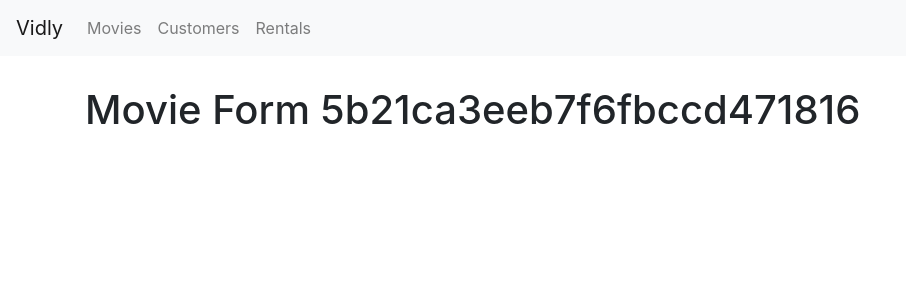
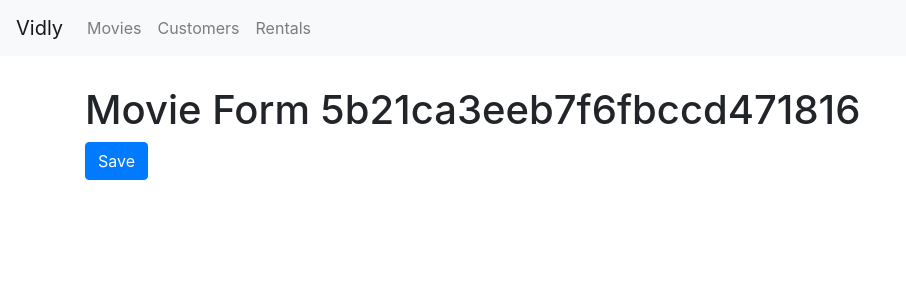
Before and after one commit to chiafengtsai/react-movies-app, a React (Create React App) app: page /movies/5b21ca3eeb7f6fbccd471816 in a window 1280 px wide. Shown: the top 300 px of the page, without its empty margins (0-906 px from the left). Built offline with nearby package versions, Linux system fonts and the light colour scheme.

Commit message:
feat: add programmatic navigation.

```diff
--- a/src/components/movieForm.jsx
+++ b/src/components/movieForm.jsx
@@ -1,7 +1,24 @@
-import React from "react";
+import React, { Component } from "react";
 
-const MovieForm = ({ match }) => {
-  return <h1>Movie Form {match.params.id}</h1>;
-};
+class MovieForm extends Component {
+  handleClick = () => {
+    this.props.history.push("/movies");
+  };
+  render() {
+    const { match } = this.props;
+    return (
+      <React.Fragment>
+        <h1>Movie Form {match.params.id}</h1>
+        <button
+          type="button"
+          className="btn btn-primary"
+          onClick={this.handleClick}
+        >
+          Save
+        </button>
+      </React.Fragment>
+    );
+  }
+}
 
 export default MovieForm;
```
